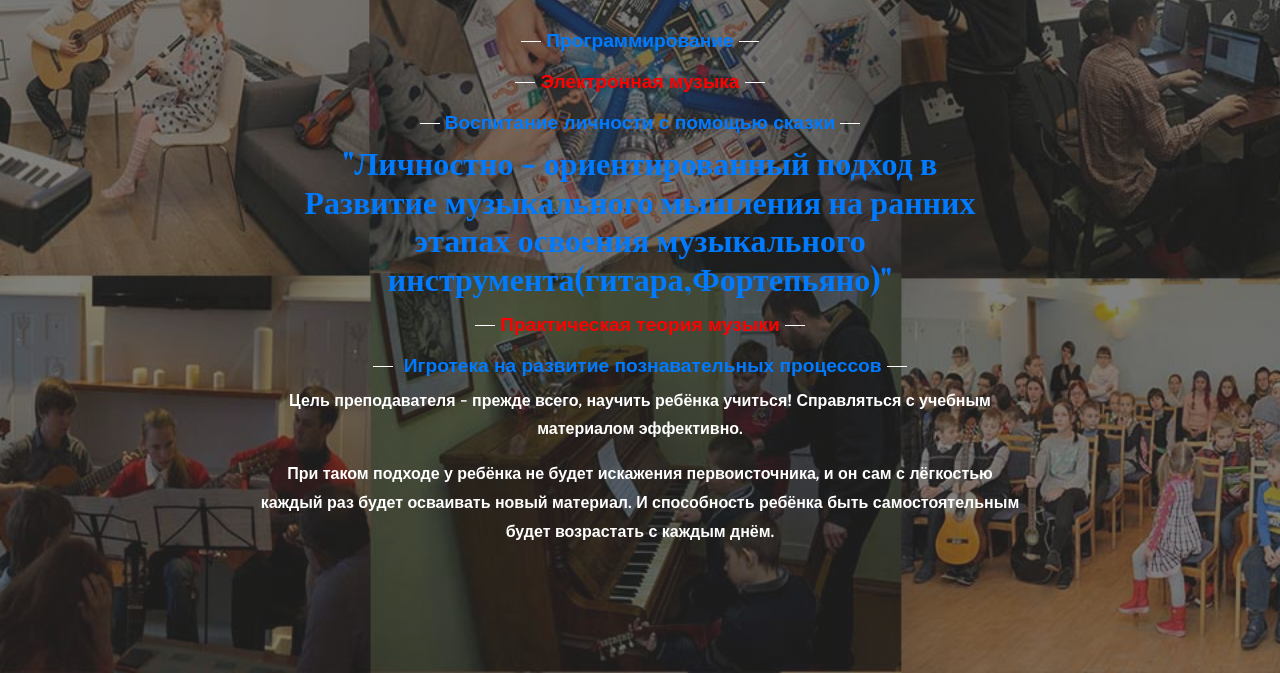
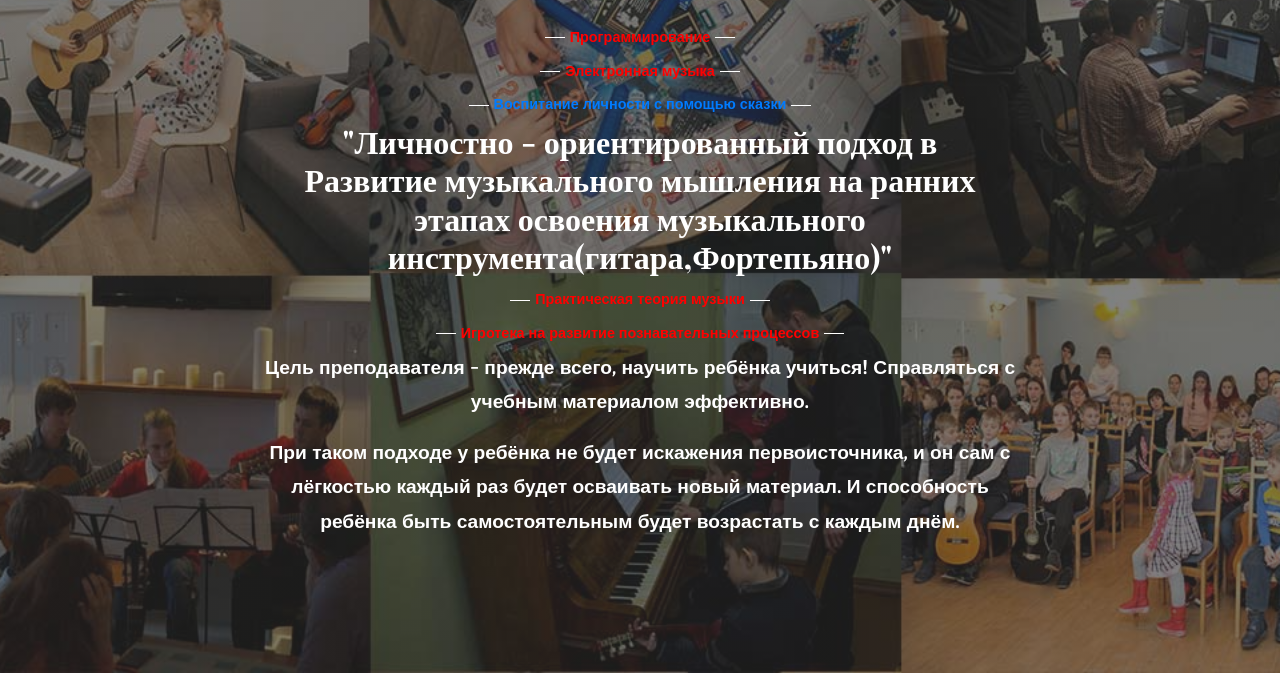
Before and after one commit to andreychernetsky/fairy-tale, a plain HTML site: page index.html in a window 1280 px wide. Shown: the part 127-800 px from the top of the page. Drawn offline with nearby package versions, Linux system fonts and the light colour scheme.

Commit message:
new text

```diff
--- a/css/main.css
+++ b/css/main.css
@@ -104,7 +104,7 @@ h1, h2, h3, h4, h5, h6 {
 
 .main-text__span {
 	display: inline-block;
-	font-size: 1.2rem;
+	font-size: 0.9rem;
 	padding: 6px;
 	font-weight: 600;
 	z-index: 140;
@@ -133,12 +133,12 @@ h1, h2, h3, h4, h5, h6 {
 	color: #ffffff;
 }
 
-.main-text__title {
+.main-text__title a {
 	color:#fff;
 }
 
 .main-text__desc {
-	font-size: 1rem;
+	font-size: 1.2rem;
 	color: white;
 	font-weight: bolder;
 
--- a/index.html
+++ b/index.html
@@ -3,7 +3,7 @@
 <head>
 	<meta charset="UTF-8">
 	<meta property="og:title" content="gitaraMania">
-	<meta property="og:image" content="img/logoSite.jpg">
+	<meta property="og:image" content="img/logo2.jpg">
 	<meta name="msapplication-TileColor" content="#d7e4e4">
 	<meta name="theme-color" content="#ffffff">
 	<title>gitaramania</title>
@@ -70,13 +70,13 @@
 		<!--<img class="image" src="img/mainFoto.png" alt="maunFoto">-->
 
 		<div class="main-text">
-			<span class="main-text__span"><a href="https://vk.com/@459488160?z=article_edit459488160_5657">Программирование</a></span>
+			<span ><a class="main-text__span"href="https://vk.com/@459488160?z=article_edit459488160_5657">Программирование</a></span>
 			<span class="main-text__span">Электронная музыка</span>
 			<span class="main-text__span"><a href="https://vk.com/id459488160?z=article_edit459488160_13497">Воспитание личности с помощью сказки</a></span>
 			<h2 class="main-text__title"><a href="https://vk.com/@459488160-poyasnitelnaya-zapiska">"Личностно - ориентированный подход в <br>
 				Развитие музыкального мышления на ранних этапах освоения музыкального инструмента(гитара,Фортепьяно)"</a></h2>
 			<span class="main-text__span">Практическая теория музыки</span>
-			<span class="main-text__span"> <a href="https://andreychernetsky.github.io/gamePagefoSite/">Игротека на развитие познавательных процессов</a></span>
+			<span > <a class="main-text__span" href="https://andreychernetsky.github.io/gamePagefoSite/">Игротека на развитие познавательных процессов</a></span>
 			<p class="main-text__desc"><strong>Цель преподавателя</strong> - прежде всего, научить ребёнка учиться!
 				Справляться
 				с учебным
```
